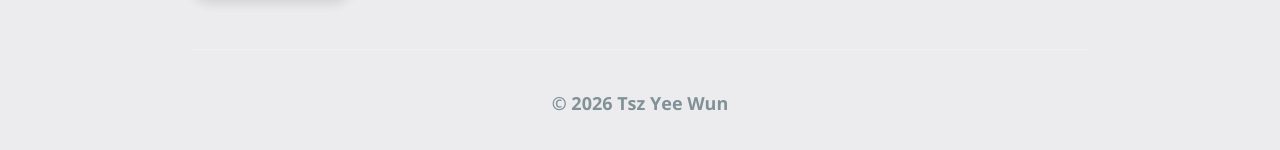
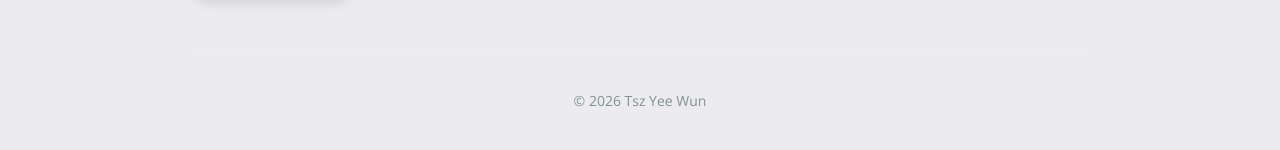
Before and after one commit to tszyeewun/tszyeewun.github.io, a Jekyll site: the page built from index.md, in a window 1280 px wide and 1400 px high, scrolled down 3111 px. Shown: the part 1193-1343 px from the top of the window. Built offline with Jekyll 4.4.1, drawn with Linux system fonts in a browser that asks for light colours.

Commit message:
Adjust font size and weight in default layout

```diff
--- a/_layouts/default.html
+++ b/_layouts/default.html
@@ -104,9 +104,9 @@
 
       padding:40px 0;
 
-      font-size:18px;
+      font-size:14px;
 
-      font-weight:600;
+      font-weight:400;
 
       color:#666;
     }
```
